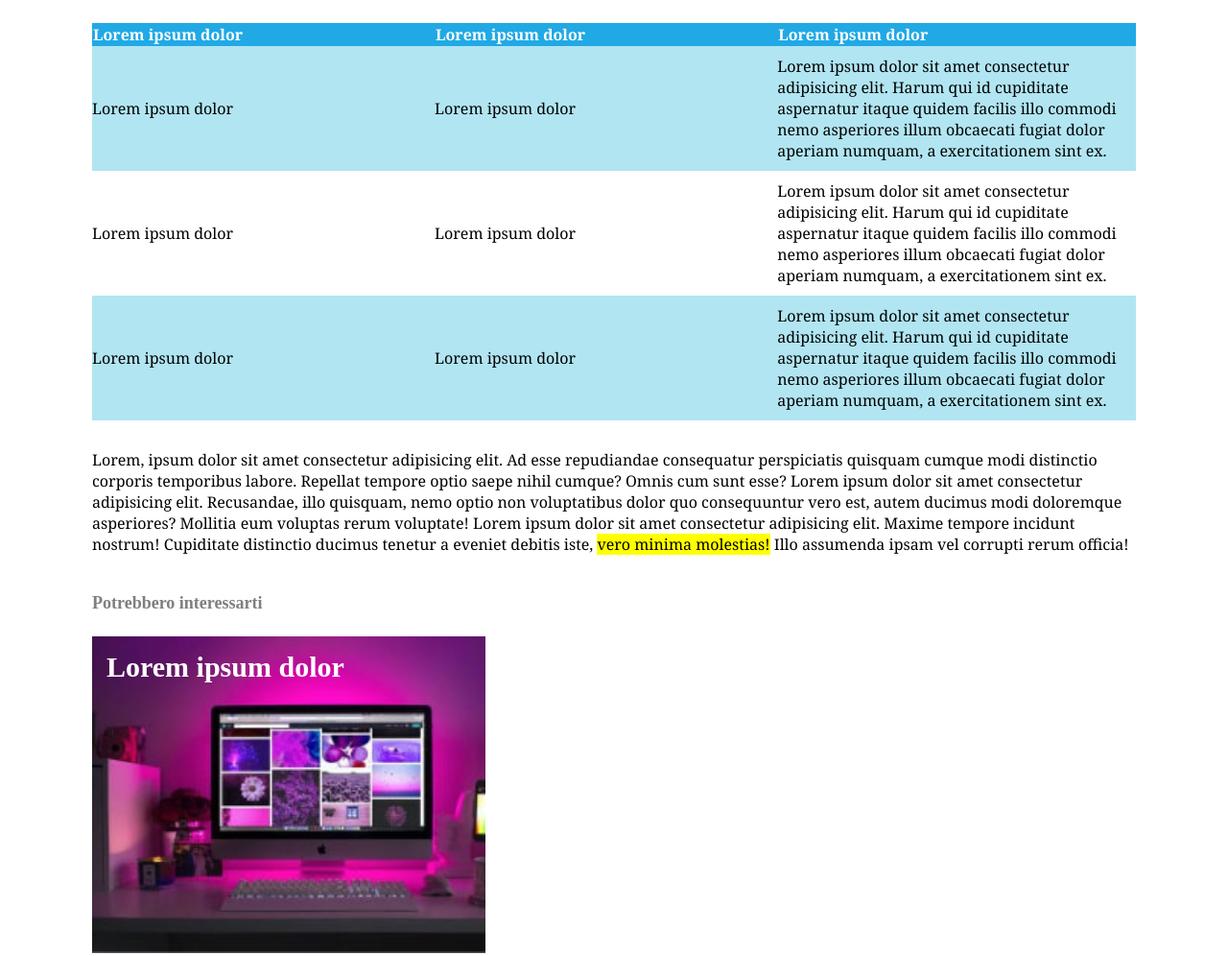
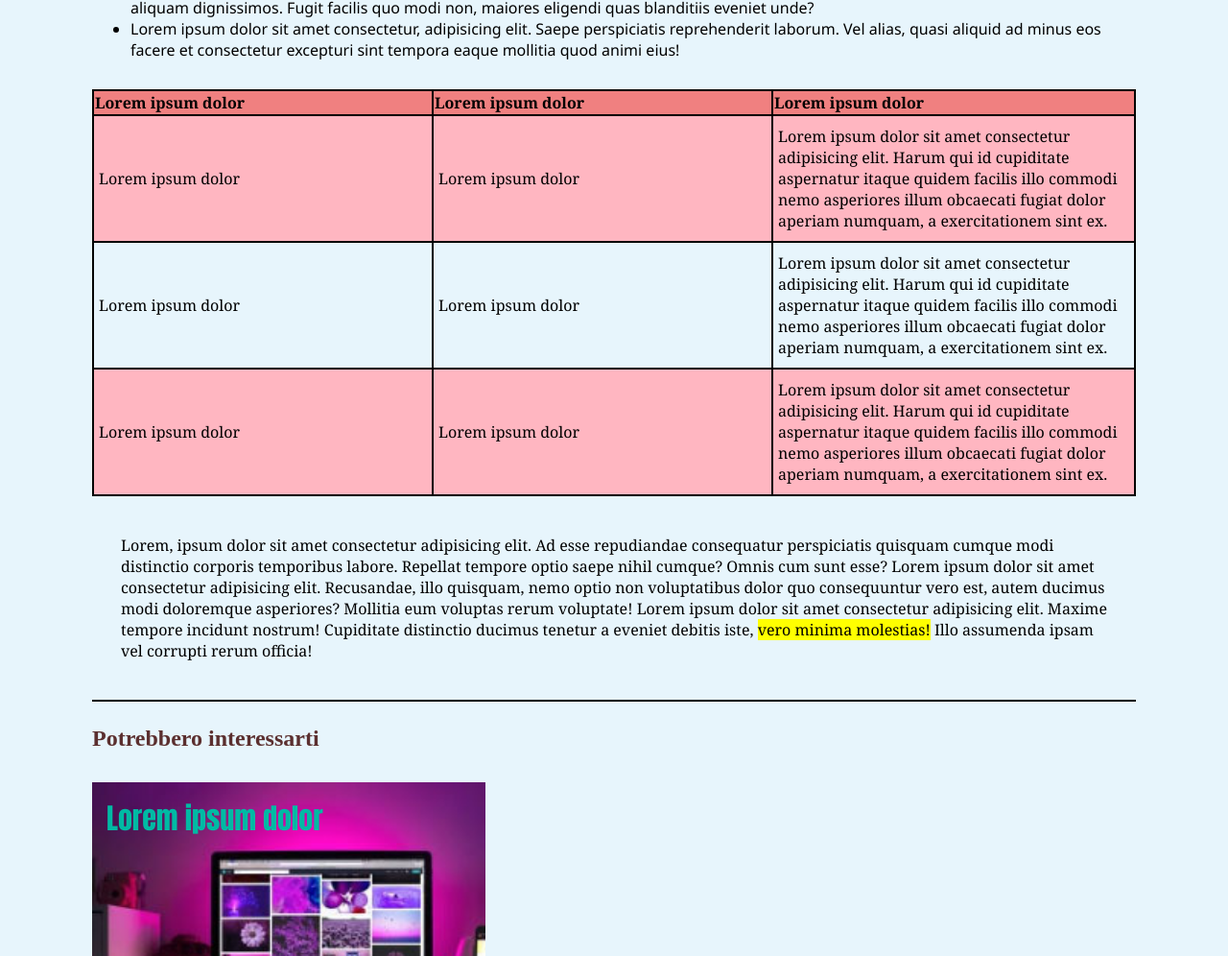
Before and after one commit to Vittoriocorradi/html-css-booleaner, a plain HTML site: page index.html in a window 1280 px wide. Shown: the part 980-1976 px from the top of the page at 96% size. Drawn offline with Linux system fonts and the light colour scheme.

Commit message:
Prova css bonus

```diff
--- a/css/style2.css
+++ b/css/style2.css
@@ -5,18 +5,20 @@
 
 body {
     margin: 0;
+    background-color: rgba(137,207,240,0.2);
 }
 
 header {
-    background-color: rgb(68,160,255);
+    background-color: 	#E9967A;
     background-image: url(../img2/pattern.png);
     background-size: contain;
     height: 100px;
+    border-bottom: 3px solid black;
 }
 
 #logo {
-    width: 320px;
-    height: 55px;
+    width: 280px;
+    height: 50px;
     padding-top: 40px;
     margin-left: 5%;
 }
@@ -43,16 +45,22 @@ h3 {
     margin-bottom: 20px;
 }
 
+img {
+    object-fit: cover;
+    width: 48%;
+}
+
 .source {
     font-size: 12px;
 }
 
 p {
-    margin-top: 30px;
+    margin: 40px 30px;
 }
 
 ul {
     margin: 30px 0;
+    font-family: 'Segoe UI', Tahoma, Geneva, Verdana, sans-serif;
 }
 
 table{
@@ -60,21 +68,26 @@ table{
     text-align: left;
 }
 
+th {
+    border: 2px solid black;
+}
+
 td {
-    padding: 10px 10px 10px 0;
+    padding: 10px 10px 10px 5px;
     margin: auto;
     width: 10%;
+    border: 2px solid black;
 }
 
 /* Colori tabella */
 
 thead {
-    color: white;
-    background-color: rgb(32,169,229);
+    color: rgb(0, 0, 0);
+    background-color: #F08080;
 }
 
 .riga-colorata {
-    background-color: rgb(177, 229, 242);
+    background-color: #FFB6C1;
 }
 
 footer {
@@ -83,9 +96,11 @@ footer {
 }
 
 h4 {
-    color: rgb(127,127,127);
-    font-size: 18px;
+    color: rgb(91, 47, 47);
+    font-size: 24px;
     margin-top: 40px;
+    border-top: 2px solid black;
+    padding-top: 25px;
 }
 
 
@@ -95,10 +110,11 @@ h4 {
     height: 300px;
     background-size: cover;
     margin-bottom: 20px;
-    color: white;
+    color: rgb(0, 186, 164);
     font-size: 30px;
     padding: 15px;
     font-weight: bold;
+    font-family: Impact, Haettenschweiler, 'Arial Narrow Bold', sans-serif;
 }
 
 .immagini-finali-2 {
@@ -106,8 +122,9 @@ h4 {
     width: 380px;
     height: 300px;
     background-size: cover;
-    color: white;
+    color: rgb(0, 186, 164);
     font-size: 30px;
     padding: 15px;
     font-weight: bold;
+        font-family: Impact, Haettenschweiler, 'Arial Narrow Bold', sans-serif;
 }
```
